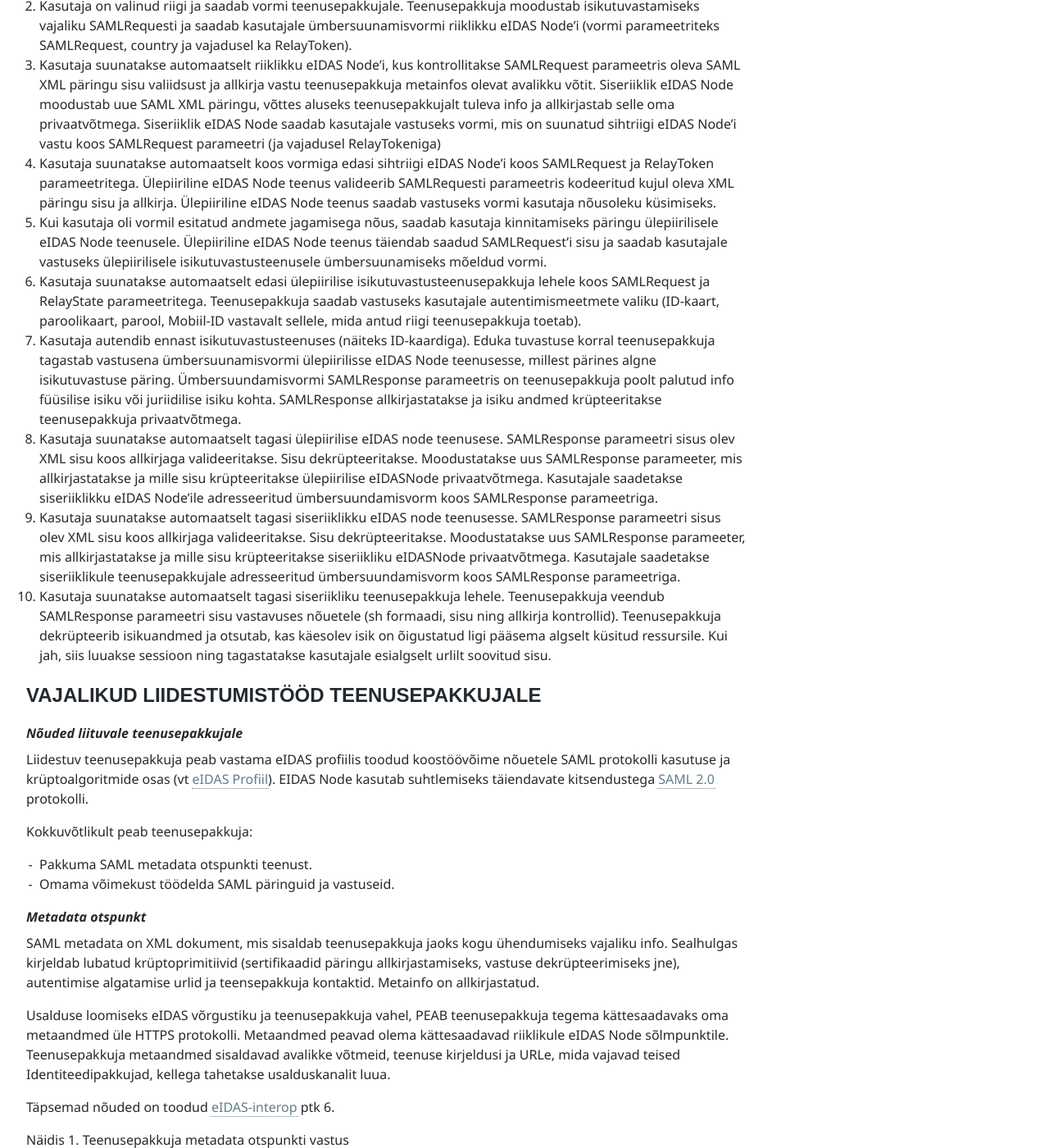
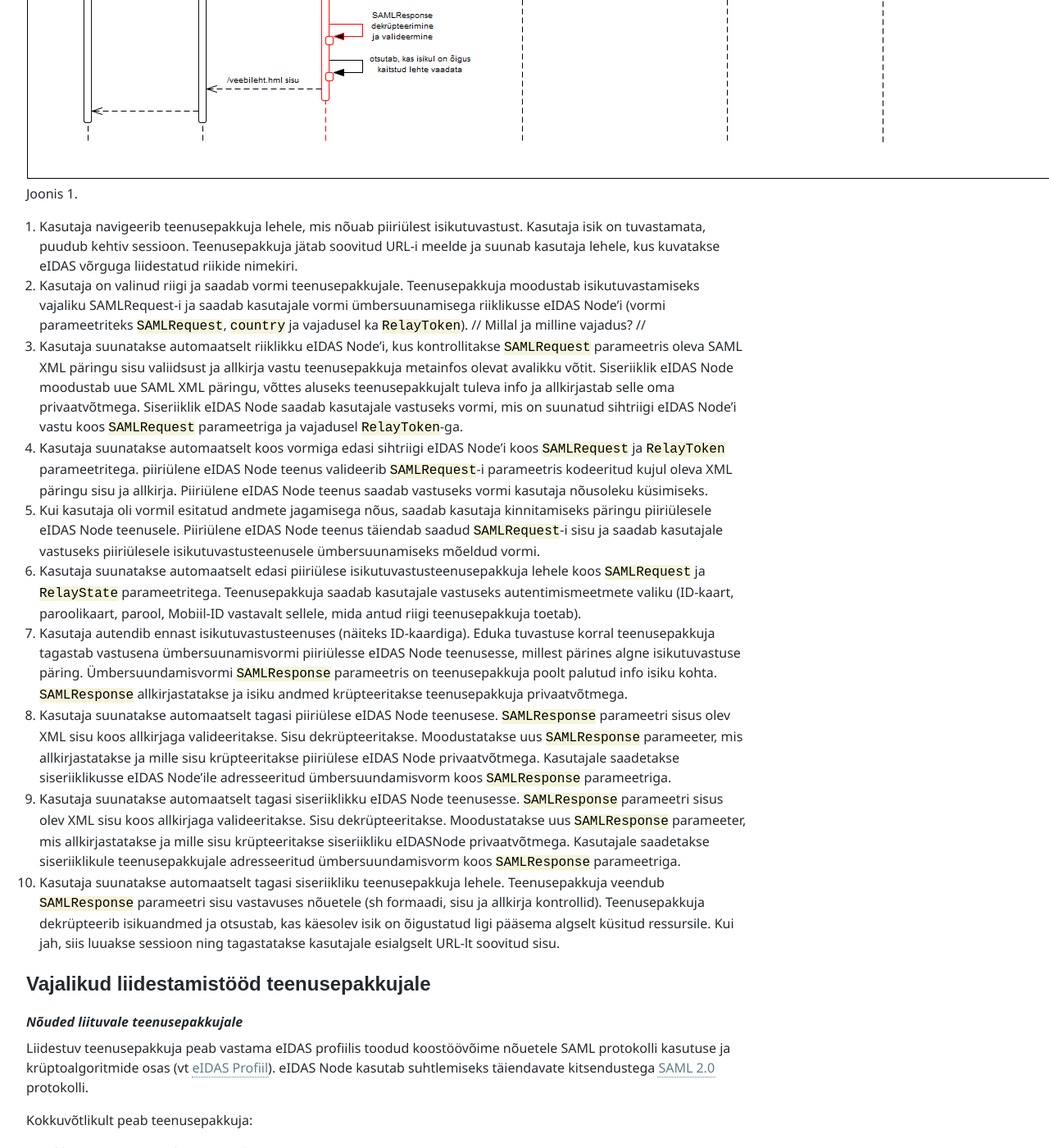
Before and after one commit to e-gov/eIDAS-Node, a Jekyll site: the page built from Spetsifikatsioon.md, in a window 1280 px wide and 1400 px high, scrolled down 2557 px. Shown: the whole window at 82% size. Built offline with Jekyll 4.4.1, drawn with Linux system fonts in a browser that asks for light colours; some of the changed text lies outside the part shown.

Commit message:
Täiendused spetsifikatsiooni

```diff
--- a/Spetsifikatsioon.md
+++ b/Spetsifikatsioon.md
@@ -5,61 +5,65 @@ permalink: Spetsifikatsioon
 Märkus. Spetsifikatsioon on koostamisel.
 {:.teade}
 
-RIA EIDAS KONNEKTORTEENUSE SPETSIFIKATSIOON
-=====================
+Märkus. Lahtised küsimused on markeeritud sümbolitega `//`.
+{:.teade}
+
+# RIA eIDAS konnektorteenuse liidese spetsifikatsioon
+{: .no_toc}
+
+- TOC
+{:toc}
+
+v 0.5
 
 Käesolev juhend on suunatud riigiasutustele (edaspidi *teenusepakkuja*), kes soovivad välisriikide kodanikke oma infosüsteemi tarvis tuvastada otse eIDAS konnektorteenusega ühendudes. Juhend kirjeldab nõuded, isikustuvastusprotsessi tehnilisi detaile ja vajalikke arendustegevusi riikliku konnektorteenuesga liidestumiseks.
 
-TAUST
-----------------
+## Taust
+
 RIA eIDAS konnektorteenus on Eesti riigiasutustele mõeldud vahendusteenus eIDAS Node võrku.
 
-Eidas Node võrk on Euroopa Liidu liikmesriikide vahelise koosvõime raamistiku (eIDAS Interoperability Framework [EIF]) alusel elektroonilist isikutuvastust pakkuv ühisteenus. Eidas Node võrk koosneb turvalise kanali abil ühendatud riiklikest sõlmpunktidest (ingl k eIDAS Node). Sõlmpunktid vahetavad omavahel iskutuvastuspäringuid ja kinnitusi vastava riigi kodaniku identiteedi kohta. Iga Euroopa Liidu liikmesriik opereerib vähemalt ühte riiklikku sõlmpunkti ja pakub kohalikele teenusepakkujatele välisriigi kodenike tuvastamiseks nn konnektorteenust.
+eIDAS Node võrk on Euroopa Liidu liikmesriikide vahelise koosvõimeraamistiku (eIDAS Interoperability Framework [EIF]) alusel elektroonilist isikutuvastust pakkuv ühisteenus. Eidas Node võrk koosneb turvalise kanali abil ühendatud riiklikest sõlmpunktidest (ingl k eIDAS Node). Sõlmpunktid vahetavad omavahel iskutuvastuspäringuid ja kinnitusi vastava riigi kodaniku identiteedi kohta. Iga Euroopa Liidu liikmesriik opereerib vähemalt ühte riiklikku sõlmpunkti ja pakub kohalikele teenusepakkujatele välisriigi kodenike tuvastamiseks nn konnektorteenust.
 
 Eestis pakub eIDAS Node võrguga liitumiseks konnektorteenust RIA.
 
-ISIKUTUVASTUSE PROTSESS
-----------------
+## Isikutuvastuse protsess
 
-Eduka ülepiirilise isikutuvastamise protsess EIDAS Node võrgus hõlmab mitut osapoolt, kes järgivad eIDAS profiili raames kirjeldatud koosvõime nõudeid [eIDAS-interop]. Sõnumivahetus osapoolte vahel toimib [SAML 2.0] protokolli alusel.
+Eduka piiriülese isikutuvastamise protsess eIDAS Node võrgus hõlmab mitut osapoolt, kes järgivad eIDAS profiili raames kirjeldatud koosvõime nõudeid [eIDAS-interop]. Sõnumivahetus osapoolte vahel toimib [SAML 2.0] protokolli alusel.
 
-Järgnevas näidisstsenaariumis (vt Joonis 1) on välja toodud edukas isikutuvastamise protsess SAML HTTP POST näitel (lihtsuse mõttes ei ole näidatud SAML protokolli kohaselt metadata otspunktide poole pöördumisi).
+Järgnevas näidisstsenaariumis (vt Joonis 1) on välja toodud edukas isikutuvastamise protsess SAML HTTP POST näitel. lihtsuse mõttes ei ole näidatud SAML protokolli kohaseid metadata otspunktide poole pöördumisi.
 
 Edukas isikutuvastus eIDAS võrgustikus näeb välja järgmisena:
-
 
 <img src='img/Autentimisvoog-eIDAS_demorakenduses.png'>
 Joonis 1.
 
-1. Kasutaja navigeerib teenusepakkuja lehele, mis nõuab ülepiirilist isikutuvastust, kuid kasutaja isik on tuvastamata ja  puudub kehtiv sessioon. Teenusepakkuja jätab soovitud urli meelde ja suunab kasutaja lehele, kus kuvatakse eIDAS võrguga liidestatud riikide nimekirja.
-2. Kasutaja on valinud riigi ja saadab vormi teenusepakkujale. Teenusepakkuja moodustab isikutuvastamiseks vajaliku SAMLRequesti ja saadab kasutajale ümbersuunamisvormi riiklikku eIDAS Node'i (vormi parameetriteks SAMLRequest, country ja vajadusel ka RelayToken).
-3. Kasutaja suunatakse automaatselt riiklikku eIDAS Node'i, kus kontrollitakse SAMLRequest parameetris oleva SAML XML päringu sisu valiidsust ja allkirja vastu teenusepakkuja metainfos olevat avalikku võtit. Siseriiklik eIDAS Node moodustab uue SAML XML päringu, võttes aluseks teenusepakkujalt tuleva info ja allkirjastab selle oma privaatvõtmega. Siseriiklik eIDAS Node saadab kasutajale vastuseks vormi, mis on suunatud sihtriigi eIDAS Node'i vastu koos SAMLRequest parameetri (ja vajadusel RelayTokeniga)
-4. Kasutaja suunatakse automaatselt koos vormiga edasi sihtriigi eIDAS Node'i koos SAMLRequest ja RelayToken parameetritega. Ülepiiriline eIDAS Node teenus valideerib SAMLRequesti parameetris kodeeritud kujul oleva XML päringu sisu ja allkirja. Ülepiiriline eIDAS Node teenus saadab vastuseks vormi kasutaja nõusoleku küsimiseks.
-5. Kui kasutaja oli vormil esitatud andmete jagamisega nõus, saadab kasutaja kinnitamiseks päringu ülepiirilisele eIDAS Node teenusele. Ülepiiriline eIDAS Node teenus täiendab saadud SAMLRequest'i sisu ja saadab kasutajale vastuseks ülepiirilisele isikutuvastusteenusele ümbersuunamiseks mõeldud vormi.
-6. Kasutaja suunatakse automaatselt edasi ülepiirilise isikutuvastusteenusepakkuja lehele koos SAMLRequest ja RelayState parameetritega. Teenusepakkuja saadab vastuseks kasutajale autentimismeetmete valiku (ID-kaart, paroolikaart, parool, Mobiil-ID vastavalt sellele, mida antud riigi teenusepakkuja toetab).
-7. Kasutaja autendib ennast isikutuvastusteenuses (näiteks ID-kaardiga). Eduka tuvastuse korral teenusepakkuja tagastab vastusena ümbersuunamisvormi ülepiirilisse eIDAS Node teenusesse, millest pärines algne isikutuvastuse päring. Ümbersuundamisvormi SAMLResponse parameetris on teenusepakkuja poolt palutud info füüsilise isiku või juriidilise isiku kohta. SAMLResponse allkirjastatakse ja isiku andmed krüpteeritakse teenusepakkuja privaatvõtmega.
-8. Kasutaja suunatakse automaatselt tagasi ülepiirilise eIDAS node teenusese. SAMLResponse parameetri sisus olev XML sisu koos allkirjaga valideeritakse. Sisu dekrüpteeritakse. Moodustatakse uus SAMLResponse parameeter, mis allkirjastatakse ja mille sisu krüpteeritakse ülepiirilise eIDASNode privaatvõtmega. Kasutajale saadetakse siseriiklikku eIDAS Node'ile adresseeritud ümbersuundamisvorm koos SAMLResponse parameetriga.
-9. Kasutaja suunatakse automaatselt tagasi siseriiklikku eIDAS node teenusesse. SAMLResponse parameetri sisus olev XML sisu koos allkirjaga valideeritakse. Sisu dekrüpteeritakse. Moodustatakse uus SAMLResponse parameeter, mis allkirjastatakse ja mille sisu krüpteeritakse siseriikliku eIDASNode privaatvõtmega. Kasutajale saadetakse siseriiklikule teenusepakkujale adresseeritud ümbersuundamisvorm koos SAMLResponse parameetriga.
-10. Kasutaja suunatakse automaatselt tagasi siseriikliku teenusepakkuja lehele. Teenusepakkuja veendub SAMLResponse parameetri sisu vastavuses nõuetele (sh formaadi, sisu ning allkirja kontrollid).  Teenusepakkuja dekrüpteerib isikuandmed ja otsutab, kas käesolev isik on õigustatud ligi pääsema algselt küsitud ressursile. Kui jah, siis luuakse sessioon ning tagastatakse kasutajale esialgselt urlilt soovitud sisu.
+1. Kasutaja navigeerib teenusepakkuja lehele, mis nõuab piiriülest isikutuvastust. Kasutaja isik on tuvastamata, puudub kehtiv sessioon. Teenusepakkuja jätab soovitud URL-i meelde ja suunab kasutaja lehele, kus kuvatakse eIDAS võrguga liidestatud riikide nimekiri.
+2. Kasutaja on valinud riigi ja saadab vormi teenusepakkujale. Teenusepakkuja moodustab isikutuvastamiseks vajaliku SAMLRequest-i ja saadab kasutajale vormi ümbersuunamisega riiklikusse eIDAS Node'i (vormi parameetriteks `SAMLRequest`, `country` ja vajadusel ka `RelayToken`). // Millal ja milline vajadus? //
+3. Kasutaja suunatakse automaatselt riiklikku eIDAS Node'i, kus kontrollitakse `SAMLRequest` parameetris oleva SAML XML päringu sisu valiidsust ja allkirja vastu teenusepakkuja metainfos olevat avalikku võtit. Siseriiklik eIDAS Node moodustab uue SAML XML päringu, võttes aluseks teenusepakkujalt tuleva info ja allkirjastab selle oma privaatvõtmega. Siseriiklik eIDAS Node saadab kasutajale vastuseks vormi, mis on suunatud sihtriigi eIDAS Node'i vastu koos `SAMLRequest` parameetriga ja vajadusel `RelayToken`-ga.
+4. Kasutaja suunatakse automaatselt koos vormiga edasi sihtriigi eIDAS Node'i koos `SAMLRequest` ja `RelayToken` parameetritega. piiriülene eIDAS Node teenus valideerib `SAMLRequest`-i parameetris kodeeritud kujul oleva XML päringu sisu ja allkirja. Piiriülene eIDAS Node teenus saadab vastuseks vormi kasutaja nõusoleku küsimiseks.
+5. Kui kasutaja oli vormil esitatud andmete jagamisega nõus, saadab kasutaja kinnitamiseks päringu piiriülesele eIDAS Node teenusele. Piiriülene eIDAS Node teenus täiendab saadud `SAMLRequest`-i sisu ja saadab kasutajale vastuseks piiriülesele isikutuvastusteenusele ümbersuunamiseks mõeldud vormi.
+6. Kasutaja suunatakse automaatselt edasi piiriülese isikutuvastusteenusepakkuja lehele koos `SAMLRequest` ja `RelayState` parameetritega. Teenusepakkuja saadab kasutajale vastuseks autentimismeetmete valiku (ID-kaart, paroolikaart, parool, Mobiil-ID vastavalt sellele, mida antud riigi teenusepakkuja toetab).
+7. Kasutaja autendib ennast isikutuvastusteenuses (näiteks ID-kaardiga). Eduka tuvastuse korral teenusepakkuja tagastab vastusena ümbersuunamisvormi piiriülesse eIDAS Node teenusesse, millest pärines algne isikutuvastuse päring. Ümbersuundamisvormi `SAMLResponse` parameetris on teenusepakkuja poolt palutud info isiku kohta. `SAMLResponse` allkirjastatakse ja isiku andmed krüpteeritakse teenusepakkuja privaatvõtmega.
+8. Kasutaja suunatakse automaatselt tagasi piiriülese eIDAS Node teenusese. `SAMLResponse` parameetri sisus olev XML sisu koos allkirjaga valideeritakse. Sisu dekrüpteeritakse. Moodustatakse uus `SAMLResponse` parameeter, mis allkirjastatakse ja mille sisu krüpteeritakse piiriülese eIDAS Node privaatvõtmega. Kasutajale saadetakse siseriiklikusse eIDAS Node'ile adresseeritud ümbersuundamisvorm koos `SAMLResponse` parameetriga.
+9. Kasutaja suunatakse automaatselt tagasi siseriiklikku eIDAS Node teenusesse. `SAMLResponse` parameetri sisus olev XML sisu koos allkirjaga valideeritakse. Sisu dekrüpteeritakse. Moodustatakse uus `SAMLResponse` parameeter, mis allkirjastatakse ja mille sisu krüpteeritakse siseriikliku eIDASNode privaatvõtmega. Kasutajale saadetakse siseriiklikule teenusepakkujale adresseeritud ümbersuundamisvorm koos `SAMLResponse` parameetriga.
+10. Kasutaja suunatakse automaatselt tagasi siseriikliku teenusepakkuja lehele. Teenusepakkuja veendub `SAMLResponse` parameetri sisu vastavuses nõuetele (sh formaadi, sisu ja allkirja kontrollid). Teenusepakkuja dekrüpteerib isikuandmed ja otsustab, kas käesolev isik on õigustatud ligi pääsema algselt küsitud ressursile. Kui jah, siis luuakse sessioon ning tagastatakse kasutajale esialgselt URL-lt soovitud sisu.
 
-VAJALIKUD LIIDESTUMISTÖÖD TEENUSEPAKKUJALE
-----------------
+## Vajalikud liidestamistööd teenusepakkujale
 
 ### Nõuded liituvale teenusepakkujale
 
-Liidestuv teenusepakkuja peab vastama eIDAS profiilis toodud koostöövõime nõuetele SAML protokolli kasutuse ja krüptoalgoritmide osas (vt [eIDAS Profiil]). EIDAS Node kasutab suhtlemiseks täiendavate kitsendustega [SAML 2.0] protokolli.
+Liidestuv teenusepakkuja peab vastama eIDAS profiilis toodud koostöövõime nõuetele SAML protokolli kasutuse ja krüptoalgoritmide osas (vt [eIDAS Profiil]). eIDAS Node kasutab suhtlemiseks täiendavate kitsendustega [SAML 2.0] protokolli.
 
 Kokkuvõtlikult peab teenusepakkuja:
 
-* Pakkuma SAML metadata otspunkti teenust.
-* Omama võimekust töödelda SAML päringuid ja vastuseid.
-
+* pakkuma SAML metadata otspunkti teenust
+* omama SAML päringute ja vastuste töötlemise võimekust.
 
 ### Metadata otspunkt
 
-SAML metadata on XML dokument, mis sisaldab teenusepakkuja jaoks kogu ühendumiseks vajaliku info. Sealhulgas kirjeldab lubatud krüptoprimitiivid (sertifikaadid päringu allkirjastamiseks, vastuse dekrüpteerimiseks jne), autentimise algatamise urlid ja teensepakkuja kontaktid. Metainfo on allkirjastatud.
+SAML metadata on XML dokument, mis sisaldab teenusepakkuja jaoks kogu ühendumiseks vajaliku info. Sealhulgas kirjeldab lubatud krüptoprimitiivid (sertifikaadid päringu allkirjastamiseks, vastuse dekrüpteerimiseks jne), autentimise algatamise URL-id ja teenusepakkuja kontaktid. Metainfo on allkirjastatud.
 
-Usalduse loomiseks eIDAS võrgustiku ja teenusepakkuja vahel, PEAB teenusepakkuja tegema kättesaadavaks oma metaandmed üle HTTPS protokolli. Metaandmed peavad olema kättesaadavad riiklikule eIDAS Node sõlmpunktile. Teenusepakkuja metaandmed sisaldavad avalikke võtmeid, teenuse kirjeldusi ja URLe, mida vajavad teised Identiteedipakkujad, kellega tahetakse usalduskanalit luua.
+Usalduse loomiseks eIDAS võrgustiku ja teenusepakkuja vahel teenusepakkuja PEAB tegema kättesaadavaks oma metaandmed üle HTTPS protokolli. Metaandmed peavad olema kättesaadavad riiklikule eIDAS Node sõlmpunktile. Teenusepakkuja metaandmed sisaldavad avalikke võtmeid, teenusekirjeldusi ja URLe, mida vajavad teised identiteedipakkujad, kellega tahetakse usalduskanalit luua.
 
 Täpsemad nõuded on toodud [eIDAS-interop] ptk 6.
 
@@ -156,16 +159,13 @@ Tabel 1 - Päringu parameetrid
 
 | Parameetri nimi        | Kohustuslik           | Selgitus  |
 | ------------- |:-------------:| -----:|
-| SAMLRequest |	Jah | SAML protokolli spetsiifiline parameeter, mis sisaldab Bas64 kodeeritud kujul SAML XML päringut (AuthnRequest koos detailidega). AuthnRequest päringus olevate kohustuslike elementide loetelu on toodud tabelis 2.  SAML AuthnRequest peab olema allkirjastatud teenusepakkuja privaatvõtmega ja moodustatud vastavalt eIDAS nõuetele.|
-| RelayToken | Ei | SAML protokolli spetsiifiline parameeter, fikseeritud pikkusega tekst, mille eIDAS node vastuses töötlemata tagasi peegeldab. |
-| country |	Jah | Kodaniku riigikood, kelle isikut tuvastatakse. ISO 3166-1 alpha-2 standardi alusel. |
-
+| `SAMLRequest` |	Jah | SAML protokolli spetsiifiline parameeter, mis sisaldab Base64 kodeeritud kujul SAML XML päringut (`AuthnRequest` koos detailidega). `AuthnRequest` päringus olevate kohustuslike elementide loetelu on toodud tabelis 2.  SAML `AuthnRequest` peab olema allkirjastatud teenusepakkuja privaatvõtmega ja moodustatud vastavalt eIDAS nõuetele.|
+| `RelayToken` | Ei | SAML protokolli spetsiifiline parameeter, fikseeritud pikkusega tekst, mille eIDAS Node vastuses töötlemata tagasi peegeldab. |
+| `country` |	Jah | Kodaniku riigikood, kelle isikut tuvastatakse. ISO 3166-1 alpha-2 standardi alusel. |
 
 Saadetavad SAML päringud peavad vastama eIDAS sõnumiformaadi kirjeldusele (vt [eIDAS formaat]: ja [eIDAS-attr]). Kasutatavad krüptoalgoritmid peavad vastama [eIDAS krüpto] dokumendis toodule.
 
-
-
-Tabel 2 - SAML AuthnRequest parameetrid
+Tabel 2 - SAML `AuthnRequest` parameetrid
 
 | XML elemendi/atribuudi nimi       | Kohustuslik           | Selgitus  |
 | ------------- |:-------------:| :-----|
```
Also changed, not shown: other parts of Spetsifikatsioon.md (+14 -6 lines).
